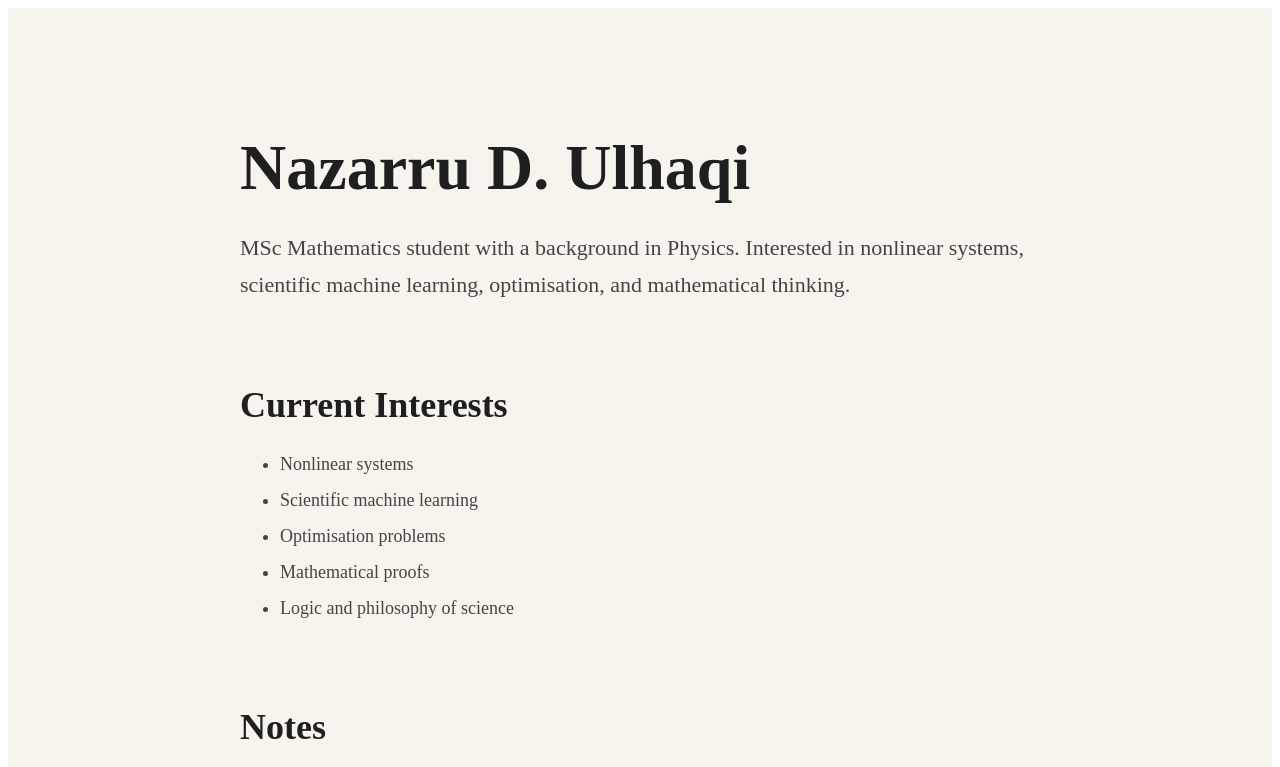
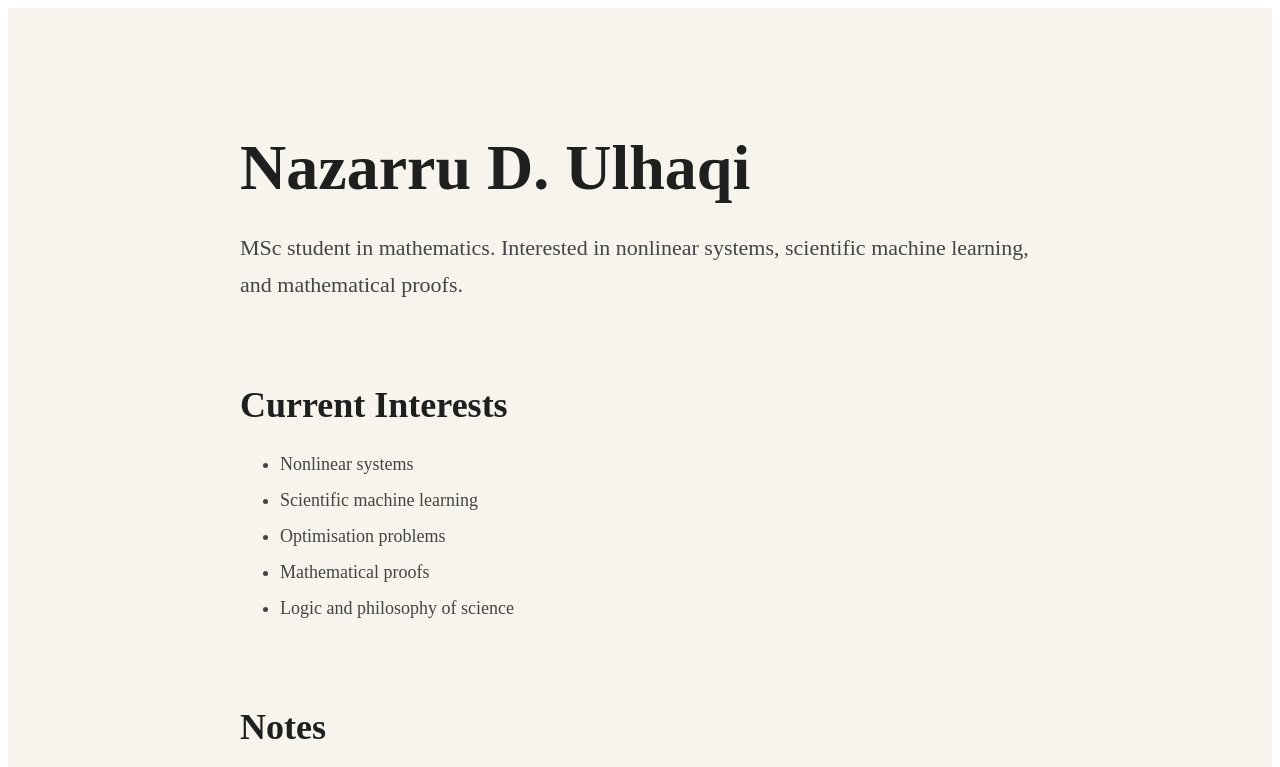
Before and after one commit to nazarru-ulhaqi/portf, a Next.js app: page / in a window 1280 px wide. Shown: the top 767 px of the page. Built offline with nearby package versions, Linux system fonts and the light colour scheme.

Commit message:
Update page.js

```diff
--- a/src/app/page.js
+++ b/src/app/page.js
@@ -4,7 +4,7 @@ export default function Home() {
       <div style={{ maxWidth: "800px", margin: "0 auto" }}>
         <h1 style={{ fontSize: "64px", marginBottom: "24px" }}>Nazarru D. Ulhaqi</h1>
         <p style={{ fontSize: "22px", lineHeight: 1.7, color: "#444" }}>
-          MSc Mathematics student with a background in Physics. Interested in nonlinear systems, scientific machine learning, optimisation, and mathematical thinking.
+          MSc student in mathematics. Interested in nonlinear systems, scientific machine learning, and mathematical proofs.
         </p>
 
         <section style={{ marginTop: "80px" }}>
```
